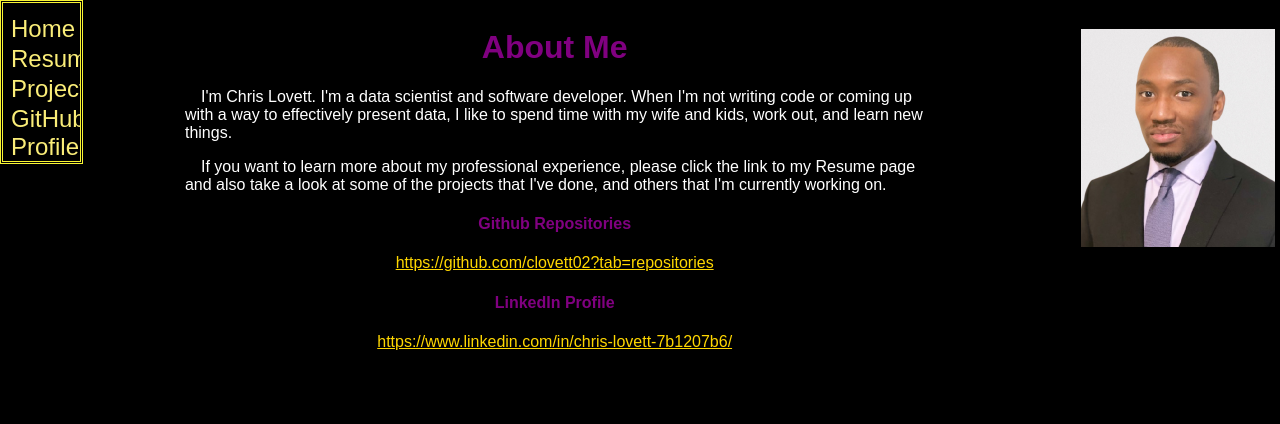
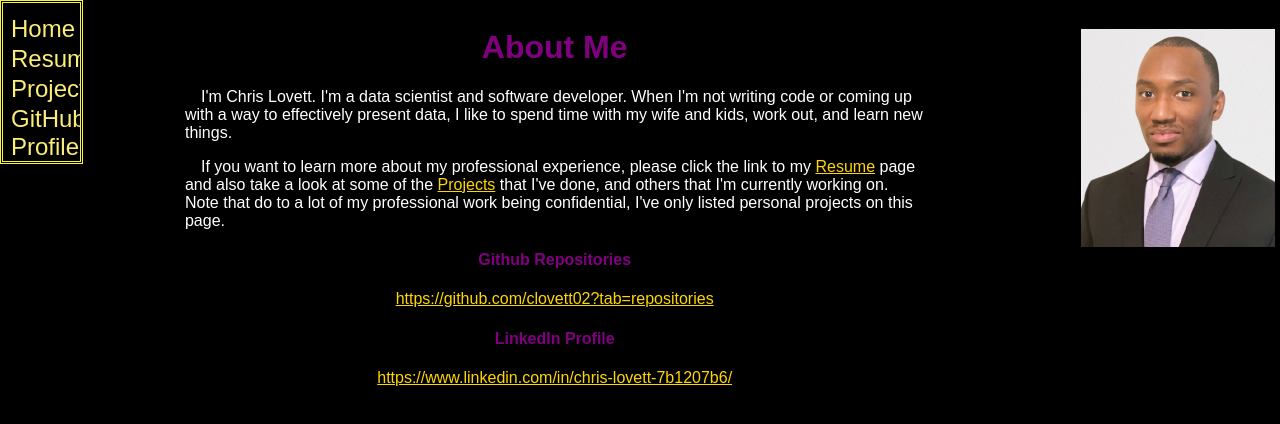
Before and after one commit to clovett02/clovett_react, a React (Create React App) app: page / in a window 1280 px wide. Shown: the top 424 px of the page. Built offline with nearby package versions, Linux system fonts and the light colour scheme.

Commit message:
Updated home intro

```diff
--- a/src/pages/Home.jsx
+++ b/src/pages/Home.jsx
@@ -19,8 +19,10 @@ export default function Home(){
                         and learn new things.
                     </p>
                     <p>&emsp;If you want to learn more about my professional experience, please
-                        click the link to my Resume page and also take a look at some of
-                        the projects that I've done, and others that I'm currently working on.
+                        click the link to my <a href='/resume'>Resume</a> page and also take a look at some of
+                        the <a href='/projects'>Projects</a> that I've done, and others that I'm currently working on.
+                        Note that do to a lot of my professional work being confidential, I've only listed personal
+                        projects on this page.
                     </p>
                 </div>
                 <div class="links">
```
